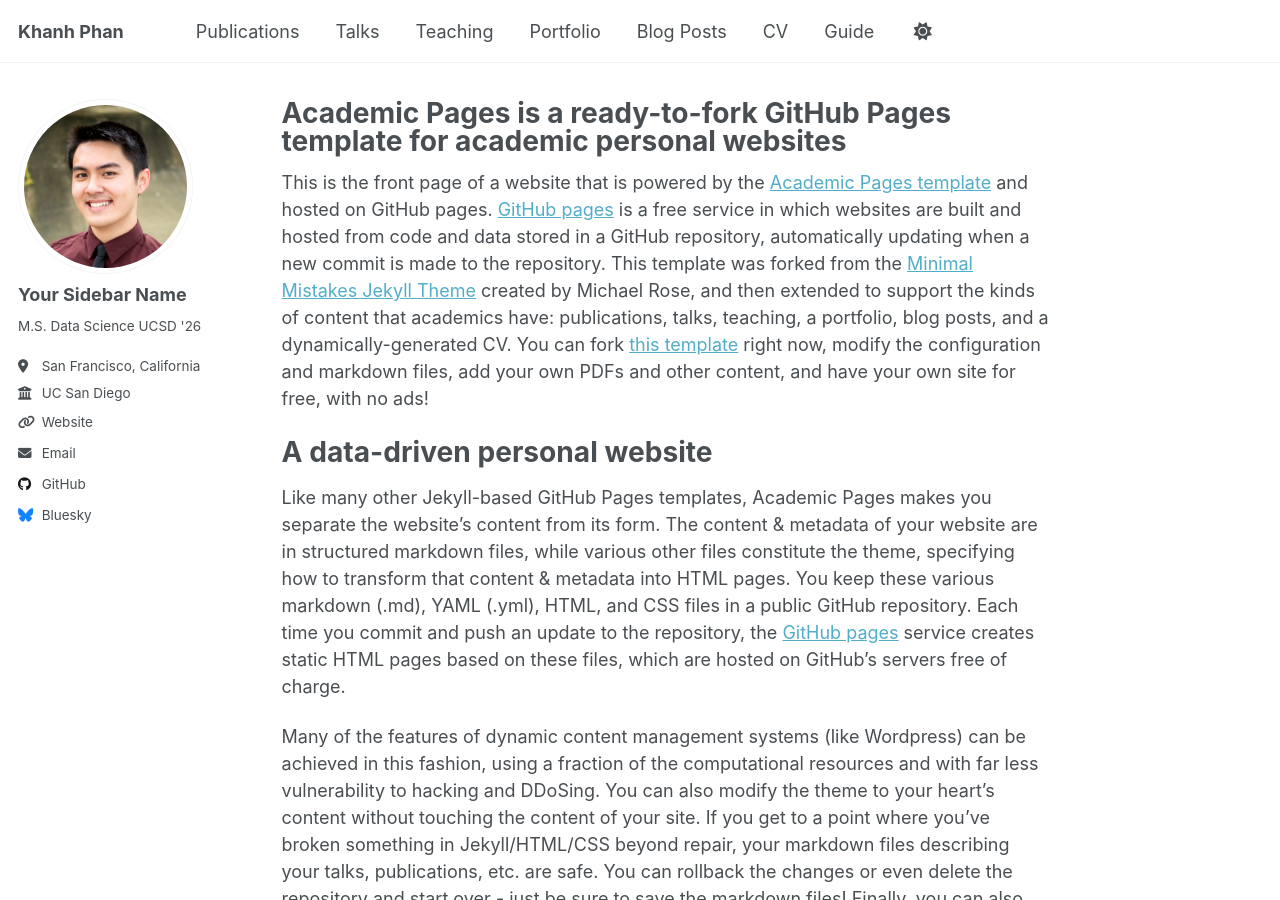
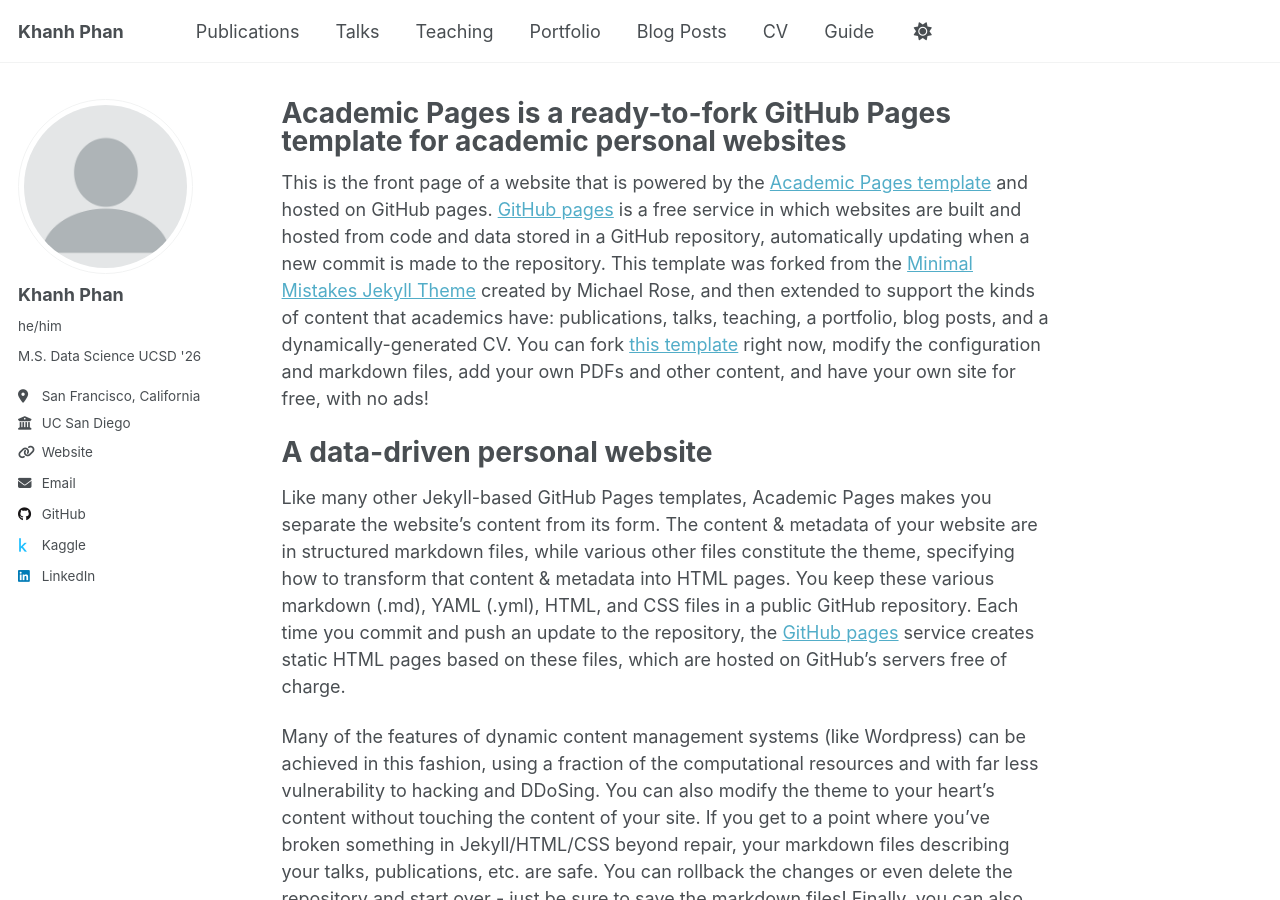
Before and after one commit to k-phantastic/k-phantastic.github.io, a Jekyll site: the page built from _pages/about.md, in a window 1280 px wide and 900 px high. Built offline with Jekyll 4.4.1, drawn with Linux system fonts in a browser that asks for light colours.

```diff
--- a/_config.yml
+++ b/_config.yml
@@ -15,16 +15,16 @@ name                     : &name "Khanh Phan"
 description              : &description "personal description"
 url                      : https://k-phantastic.github.io # the base hostname & protocol for your site e.g. "https://[your GitHub username].github.io" or if you already have some other page hosted on Github then use "https://[your GitHub username].github.io/[Your Repo Name]"
 baseurl                  : "" # the subpath of your site, e.g. "/blog"
-repository               : "academicpages/academicpages.github.io"
+repository               : "k-phantastic/k-phantastic.github.io"
 
 # Site Author - The following control what appear as part of the author content on the side bar.
 #               If a field is blank the icon and link will not appear, otherwise it will be shown.
 #               Additional customization can be done by editing /_includes/author-profile.html
 author:
   # Biographic information
-  avatar           : "headshot.jpeg"
-  name             : "Your Sidebar Name"
-  pronouns         : # example: "she/her"
+  avatar           : "profile.png"
+  name             : "Khanh Phan"
+  pronouns         : "he/him"
   bio              : "M.S. Data Science UCSD '26"
   location         : "San Francisco, California"
   employer         : "UC San Diego"
@@ -46,12 +46,12 @@ author:
   bitbucket        : # Username - Update with your username on the site
   codepen          : # Username
   dribbble         : # Username
-  github           : "academicpages"
-  kaggle           : # Username
+  github           : "k-phantastic"
+  kaggle           : khp023
   stackoverflow    : # User number or user number and name (i.e., use "1" or "1/jeff-atwood")
 
   # Social media
-  bluesky          : "bsky.app" # Replace this with you Bluesky username
+  bluesky          : # Username
   facebook         : # Username
   flickr           : # Username
   foursquare       : # Username
@@ -60,7 +60,7 @@ author:
   keybase          : # Username
   instagram        : # Username
   lastfm           : # Username
-  linkedin         : # Username
+  linkedin         : "khanhhphan"
   mastodon         : # URL
   medium           : # URL
   pinterest        : # Username
```
